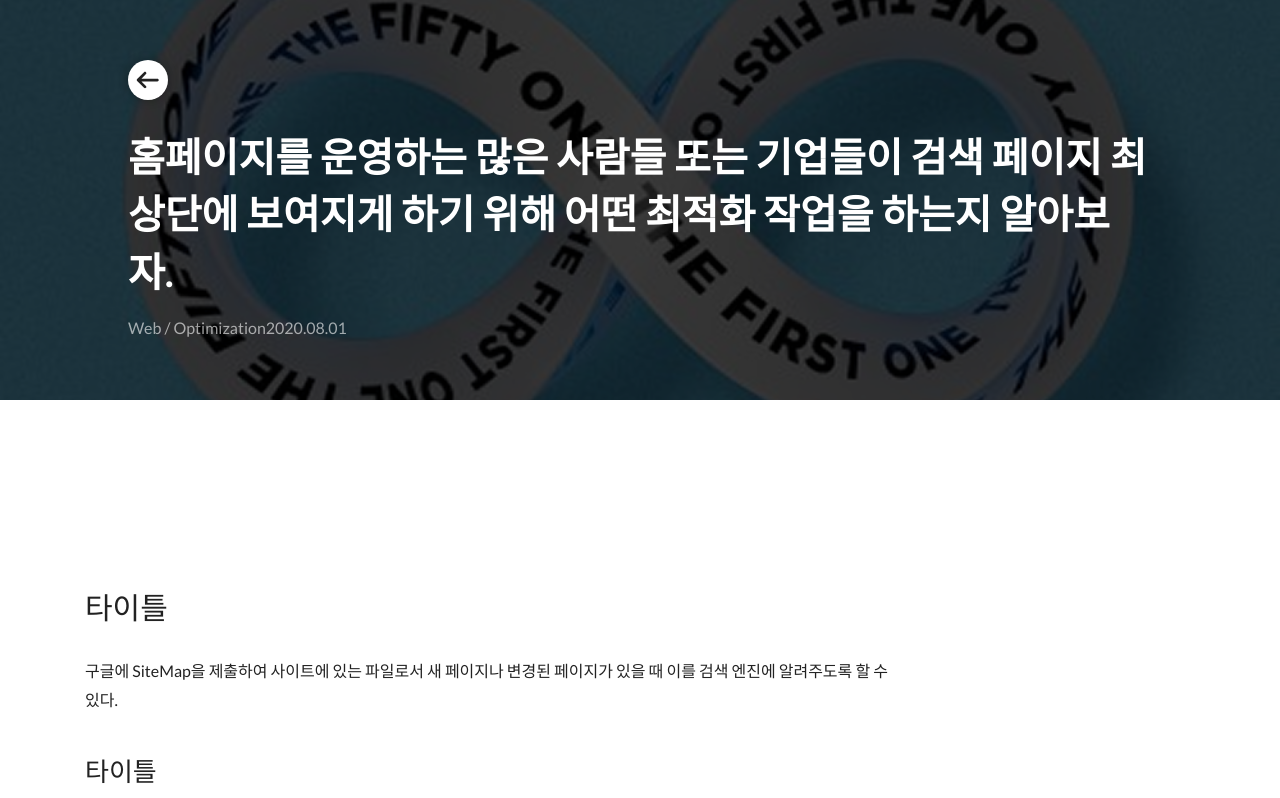
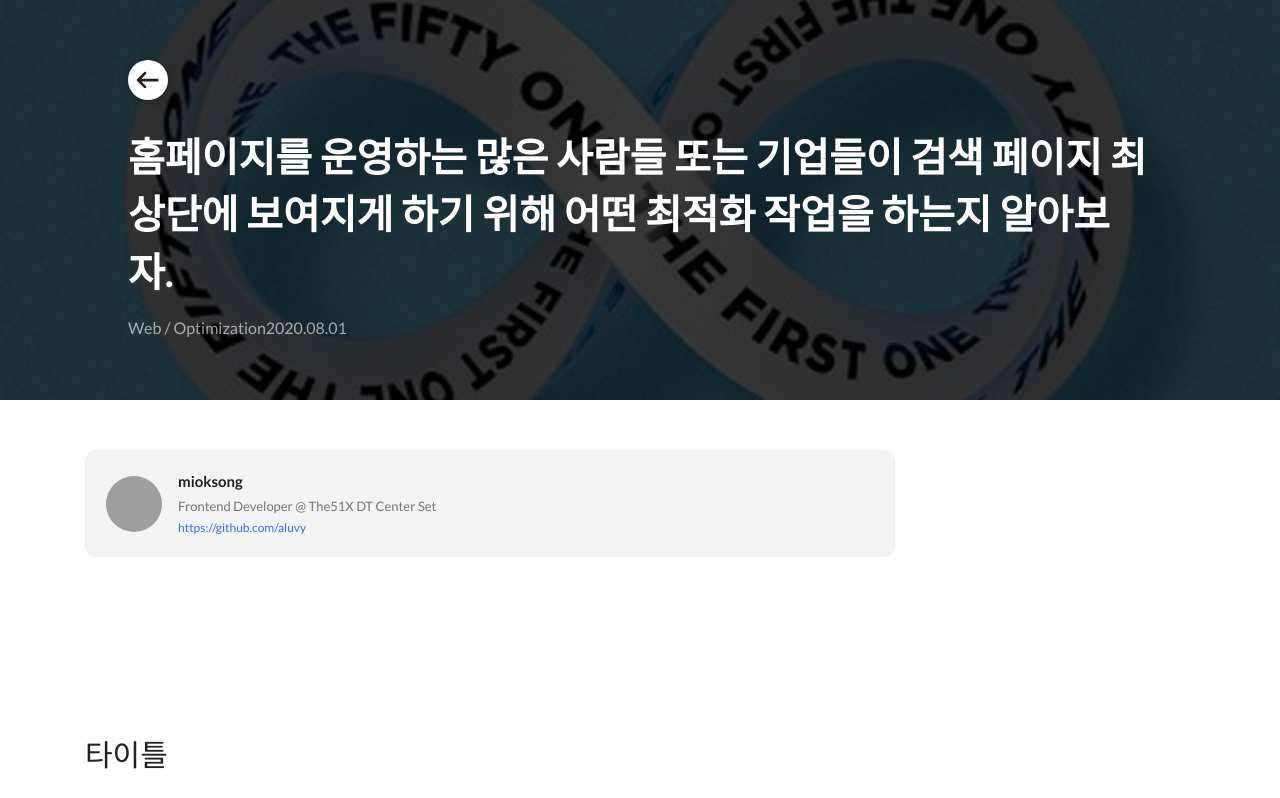
Before and after one commit to The51DTSet/The51DTSet.github.io, a Gatsby site: page /test12/ in a window 1280 px wide. Shown: the top 798 px of the page. Built offline with nearby package versions, Linux system fonts and the light colour scheme; Gatsby itself is replaced by a stand-in of ours; some packages are replaced by stand-ins of ours; grey boxes are pictures that could not be loaded; a web font is replaced by a local one.

Commit message:
작성자 기능 추가

```diff
--- a/contents/test11.md
+++ b/contents/test11.md
@@ -1,5 +1,6 @@
 ---
 date: '2020-07-30'
+author: ['aluvy', 'example']
 title: '11'
 categories: ['Web', 'Optimization']
 summary: '홈페이지를 운영하는 많은 사람들 또는 기업들이 검색 페이지 최상단에 보여지게 하기 위해 어떤 최적화 작업을 하는지 알아보자.'
--- a/contents/test12.md
+++ b/contents/test12.md
@@ -1,5 +1,6 @@
 ---
 date: '2020-08-01'
+author: ['aluvy']
 title: '홈페이지를 운영하는 많은 사람들 또는 기업들이 검색 페이지 최상단에 보여지게 하기 위해 어떤 최적화 작업을 하는지 알아보자.'
 categories: ['Web', 'Optimization']
 summary: '홈페이지를 운영하는 많은 사람들 또는 기업들이 검색 페이지 최상단에 보여지게 하기 위해 어떤 최적화 작업을 하는지 알아보자.'
--- /dev/null
+++ b/src/components/Post/PostAuthor.tsx
@@ -0,0 +1,56 @@
+import React, { FunctionComponent } from 'react'
+import authorsData from '../../data/authors.json'
+
+type AuthorType = {
+  id: string
+  name: string
+  bio: string
+  homepage: string
+  photo: string
+}
+
+const authors = authorsData as AuthorType[]
+
+type PostAuthorProps = {
+  authorIds: string[]
+}
+
+const PostAuthor: FunctionComponent<PostAuthorProps> = ({ authorIds }) => {
+  const matched = authorIds
+    .map(id => authors.find(a => a.id === id))
+    .filter((a): a is AuthorType => a !== undefined)
+
+  if (!matched.length) return null
+
+  return (
+    <div className="post-authors">
+      {matched.map(author => (
+        <div key={author.id} className="post-author">
+          {author.photo && (
+            <img
+              src={author.photo}
+              alt={author.name}
+              className="post-author-photo"
+            />
+          )}
+          <div className="post-author-info">
+            <span className="post-author-name">{author.name}</span>
+            {author.bio && <p className="post-author-bio">{author.bio}</p>}
+            {author.homepage && (
+              <a
+                href={author.homepage}
+                target="_blank"
+                rel="noopener noreferrer"
+                className="post-author-link"
+              >
+                {author.homepage}
+              </a>
+            )}
+          </div>
+        </div>
+      ))}
+    </div>
+  )
+}
+
+export default PostAuthor
--- /dev/null
+++ b/src/data/authors.json
@@ -0,0 +1,16 @@
+[
+  {
+    "id": "example",
+    "name": "Example Author",
+    "bio": "Frontend Developer @ The51X DT Center Set",
+    "homepage": "https://github.com/example",
+    "photo": "/images/example.png"
+  },
+  {
+    "id": "aluvy",
+    "name": "mioksong",
+    "bio": "Frontend Developer @ The51X DT Center Set",
+    "homepage": "https://github.com/aluvy",
+    "photo": "https://avatars.githubusercontent.com/u/86095532"
+  }
+]
--- a/src/styles/_post-view.scss
+++ b/src/styles/_post-view.scss
@@ -240,6 +240,63 @@
   }
 }
 
+.post-authors {
+  display: flex;
+  flex-direction: column;
+  gap: 1.2rem;
+  padding: 2rem;
+  margin-bottom: 4rem;
+  border: 1px solid var(--bc-sub);
+  border-radius: 1.2rem;
+  background: var(--bg-sub);
+}
+
+.post-author {
+  display: flex;
+  align-items: center;
+  gap: 1.6rem;
+
+  .post-author-photo {
+    flex: 0 0 5.6rem;
+    width: 5.6rem;
+    height: 5.6rem;
+    border-radius: 50%;
+    object-fit: cover;
+    background: var(--bc-sub);
+  }
+
+  .post-author-info {
+    display: flex;
+    flex-direction: column;
+    gap: 0.4rem;
+    min-width: 0;
+  }
+
+  .post-author-name {
+    font-size: 1.5rem;
+    font-weight: 700;
+    color: var(--fc-default);
+  }
+
+  .post-author-bio {
+    font-size: 1.3rem;
+    color: var(--fc-sub);
+  }
+
+  .post-author-link {
+    font-size: 1.2rem;
+    color: var(--fc-primary);
+    text-decoration: none;
+    overflow: hidden;
+    text-overflow: ellipsis;
+    white-space: nowrap;
+
+    &:hover {
+      text-decoration: underline;
+    }
+  }
+}
+
 .comment-wrapper {
   // max-width: 768px;
   // margin: 0 auto;
--- a/src/templates/post_template.tsx
+++ b/src/templates/post_template.tsx
@@ -6,6 +6,7 @@ import PostHead from 'components/Post/PostHead'
 import PostContent from 'components/Post/PostContent'
 import CommentWidget from 'components/Post/CommentWidget'
 import PostToc from 'components/Post/PostToc'
+import PostAuthor from 'components/Post/PostAuthor'
 
 type PostTemplateProps = {
   data: {
@@ -33,6 +34,7 @@ const PostTemplate: FunctionComponent<PostTemplateProps> = function ({
         summary,
         date,
         categories,
+        author,
         thumbnail: {
           childImageSharp: { gatsbyImageData },
           publicURL,
@@ -52,6 +54,9 @@ const PostTemplate: FunctionComponent<PostTemplateProps> = function ({
       <div id="container">
         <div id="contents">
           <div className="contents-left">
+            {author && author.length > 0 && (
+              <PostAuthor authorIds={author} />
+            )}
             <PostContent html={html} />
             <CommentWidget />
           </div>
@@ -78,6 +83,7 @@ export const queryMarkdownDataBySlug = graphql`
             summary
             date(formatString: "YYYY.MM.DD")
             categories
+            author
             thumbnail {
               childImageSharp {
                 gatsbyImageData
--- a/src/types/PostItem.types.ts
+++ b/src/types/PostItem.types.ts
@@ -5,6 +5,7 @@ export type PostFrontmatterType = {
   date: string
   categories: string[]
   summary: string
+  author?: string[]
   thumbnail: {
     childImageSharp: {
       gatsbyImageData: IGatsbyImageData
--- a/tsconfig.json
+++ b/tsconfig.json
@@ -40,7 +40,8 @@
     "paths": {
       "components/*": ["./components/*"],
       "utils/*": ["./utils/*"],
-      "hooks/*": ["./hooks/*"]
+      "hooks/*": ["./hooks/*"],
+      "data/*": ["./data/*"]
     },
 
     // ─── JSX ────────────────────────────────────────────────
```
Also changed, not shown: README.md, src/images/example.png, src/images/favicon-192x192.png (added), src/images/favicon-270x270.png (added), src/images/favicon-32x32.png (added).
